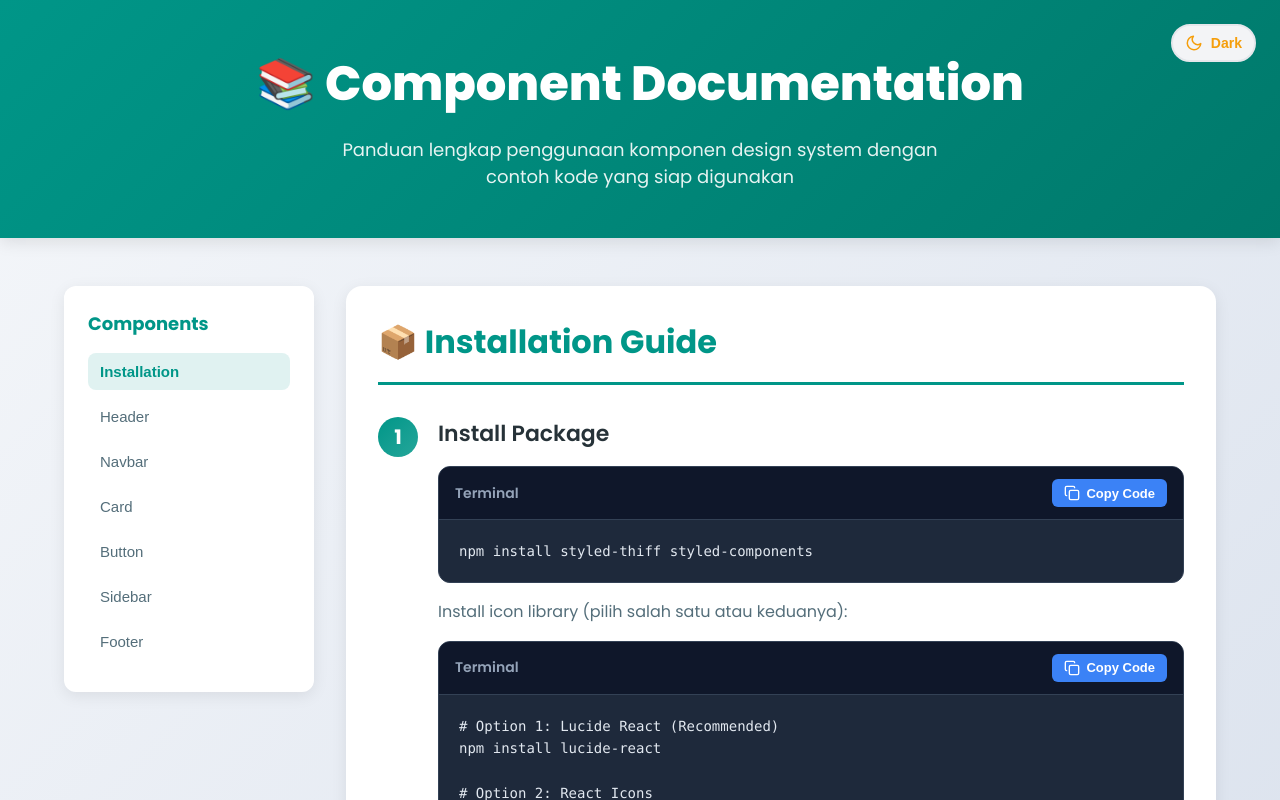
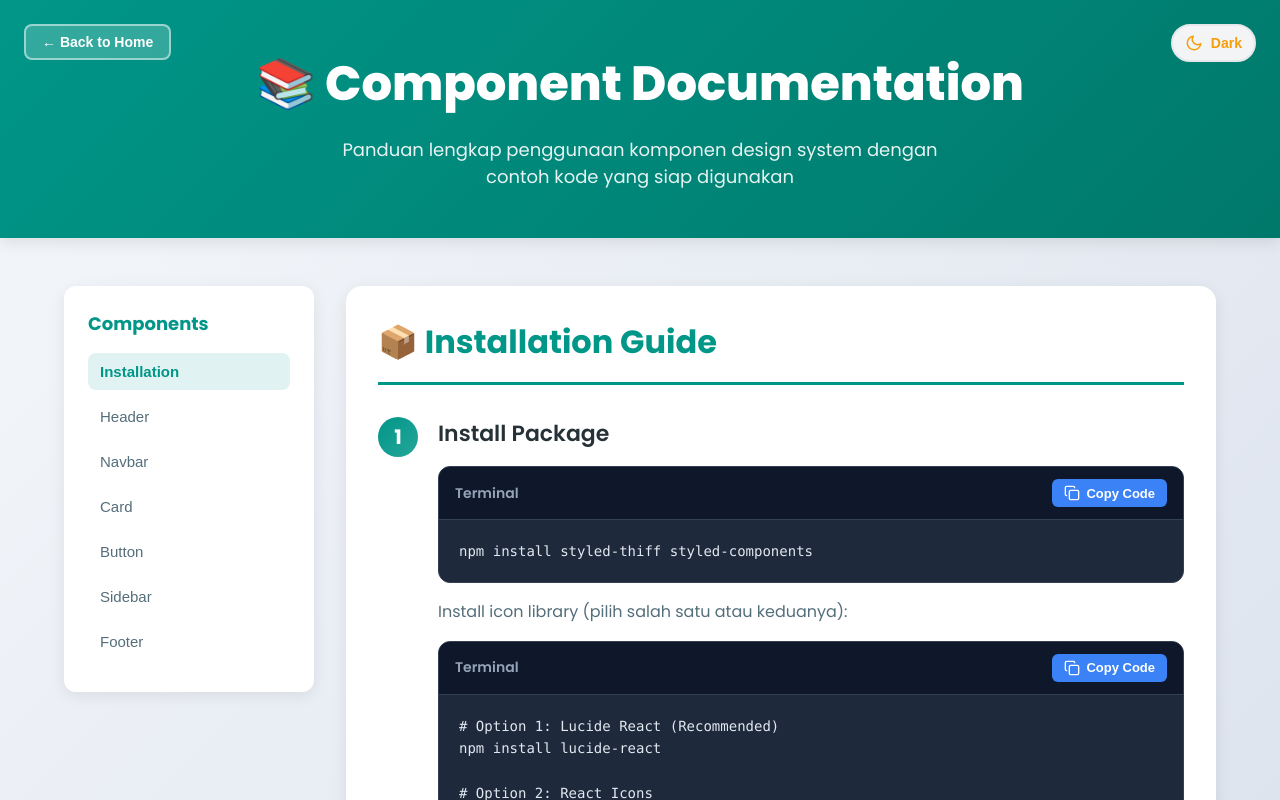
Before and after one commit to aziiemuth/styled-thiff, a Next.js app: page /docs in a window 1280 px wide. Built offline with nearby package versions, Linux system fonts and the light colour scheme.

Commit message:
Add Back to Home button in documentation page header

```diff
--- a/app/docs/page.js
+++ b/app/docs/page.js
@@ -52,6 +52,33 @@ const DarkModeToggleWrapper = styled.div`
   position: absolute;
   top: 24px;
   right: 24px;
+`;
+
+const BackButtonWrapper = styled.div`
+  position: absolute;
+  top: 24px;
+  left: 24px;
+`;
+
+const BackButton = styled.button`
+  background: rgba(255, 255, 255, 0.2);
+  border: 2px solid rgba(255, 255, 255, 0.5);
+  color: white;
+  padding: 8px 16px;
+  border-radius: 8px;
+  font-size: 14px;
+  font-weight: 600;
+  cursor: pointer;
+  display: flex;
+  align-items: center;
+  gap: 8px;
+  transition: all 0.3s ease;
+
+  &:hover {
+    background: rgba(255, 255, 255, 0.3);
+    border-color: rgba(255, 255, 255, 0.8);
+    transform: translateX(-4px);
+  }
 `;
 
 const Container = styled.div`
@@ -298,6 +325,11 @@ export default function DocsPage() {
   return (
     <PageWrapper>
       <Header>
+        <BackButtonWrapper>
+          <BackButton onClick={() => window.location.href = '/'}>
+            ← Back to Home
+          </BackButton>
+        </BackButtonWrapper>
         <DarkModeToggleWrapper>
           <DarkModeToggle />
         </DarkModeToggleWrapper>
```
